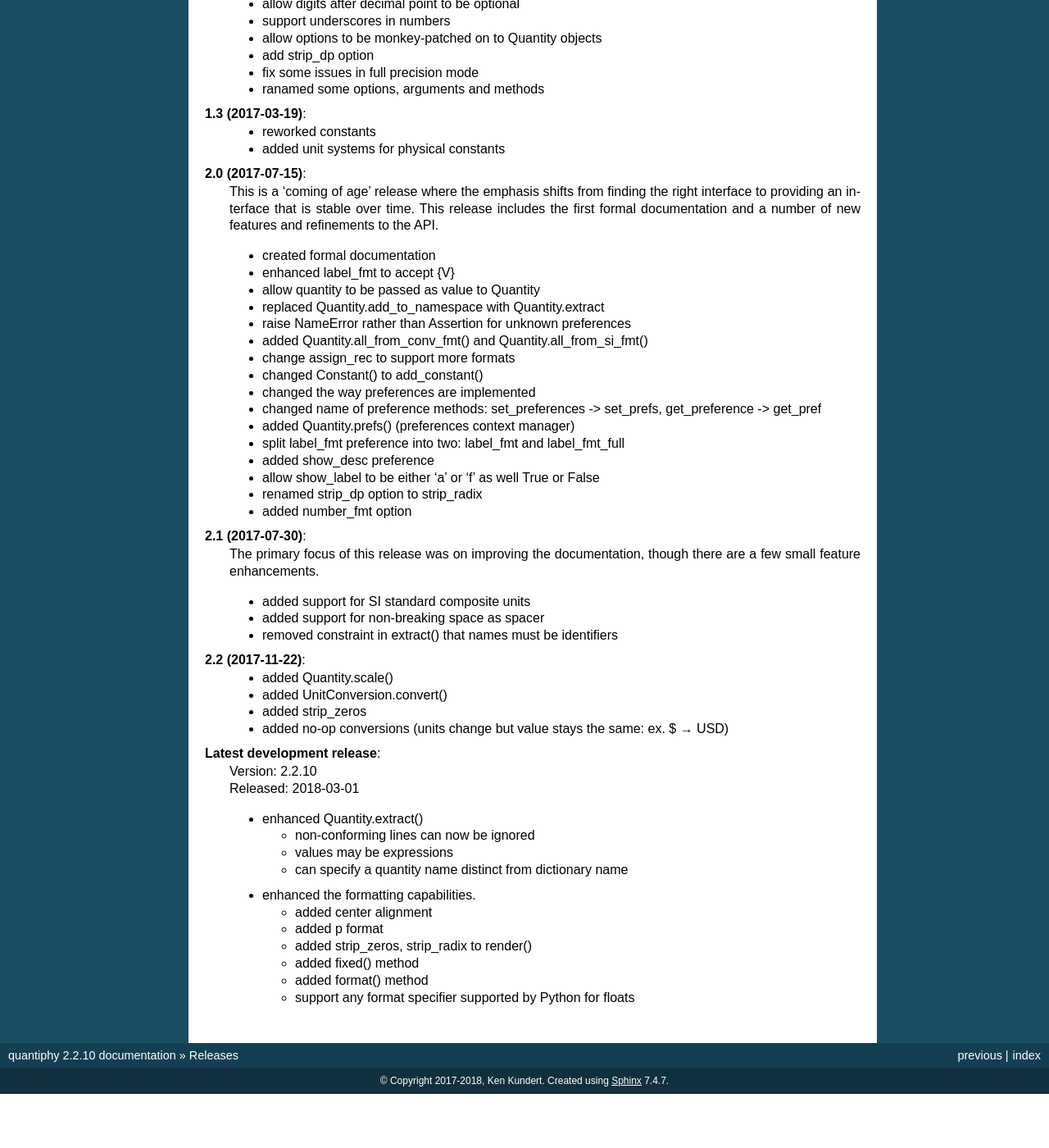
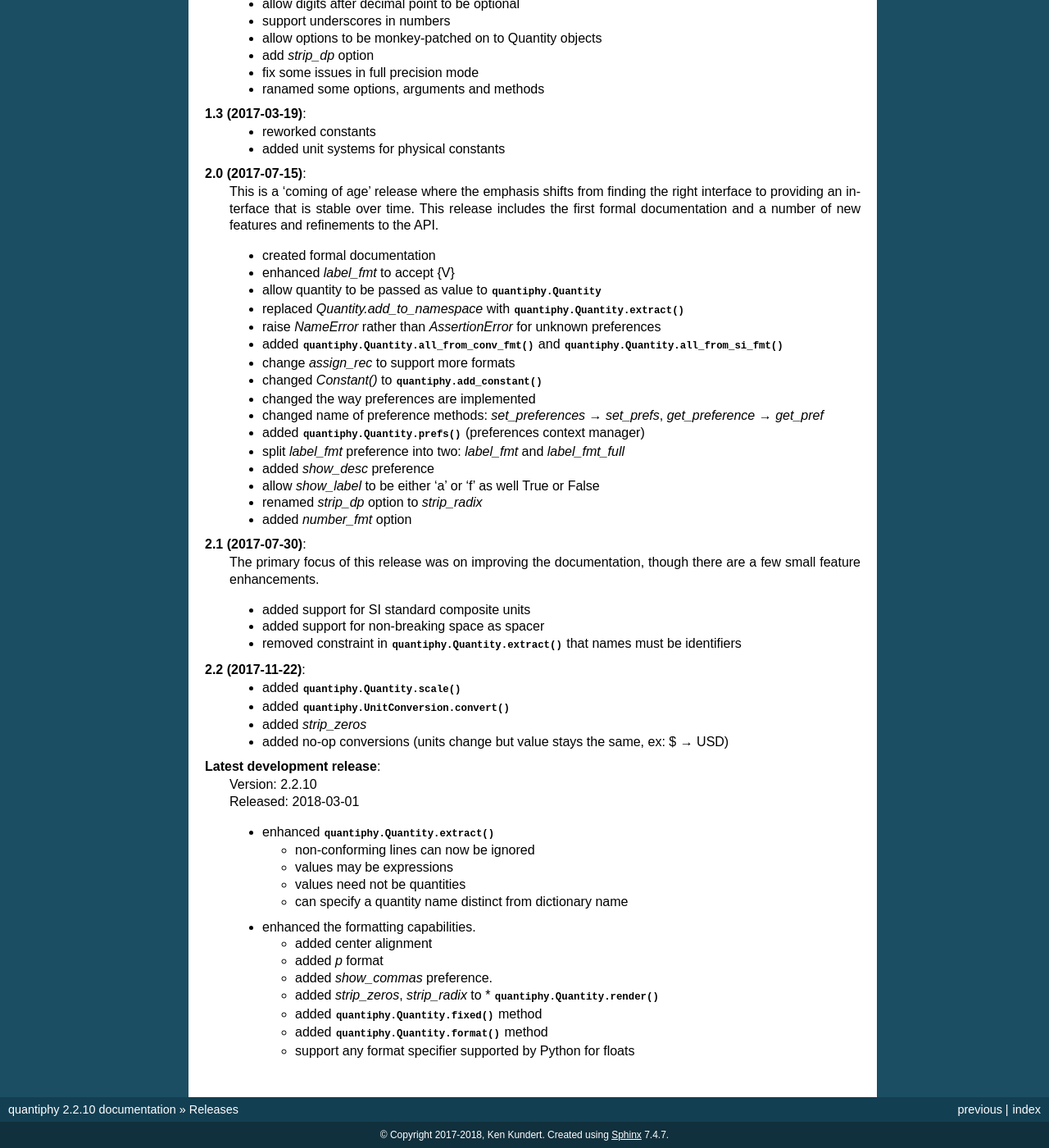
Before and after one commit to KenKundert/quantiphy, a Sphinx documentation site: the page built from doc/releases.rst, in a window 1280 px wide and 1400 px high, scrolled down 242 px. Shown: the whole window at 82% size. Built offline with Sphinx 7.4.7, drawn with Linux system fonts in a browser that asks for light colours; before the commit the page ends 1576 px from its top, so only the background shows below that; some of the changed text lies outside the part shown.

Commit message:
Tweak the releases documentation.

```diff
--- a/doc/releases.rst
+++ b/doc/releases.rst
@@ -2,17 +2,17 @@ Releases
 ========
 
 **1.0 (2016-11-26)**:
-    - Initial production release.
+    - initial production release.
 
 **1.1 (2016-11-27)**:
-    - Added *known_units* preference.
-    - Added *get_preference* class method.
+    - added *known_units* preference.
+    - added *get_preference* class method.
 
 **1.2 (2017-02-24)**:
     - allow digits after decimal point to be optional
     - support underscores in numbers
     - allow options to be monkey-patched on to Quantity objects
-    - add strip_dp option
+    - add *strip_dp* option
     - fix some issues in full precision mode
     - ranamed some options, arguments and methods
 
@@ -27,22 +27,24 @@ Releases
     and refinements to the API.
 
     - created formal documentation
-    - enhanced label_fmt to accept {V}
-    - allow quantity to be passed as value to Quantity
-    - replaced Quantity.add_to_namespace with Quantity.extract
-    - raise NameError rather than Assertion for unknown preferences
-    - added Quantity.all_from_conv_fmt() and Quantity.all_from_si_fmt()
-    - change assign_rec to support more formats
-    - changed Constant() to add_constant()
+    - enhanced *label_fmt* to accept {V}
+    - allow quantity to be passed as value to :class:`quantiphy.Quantity`
+    - replaced *Quantity.add_to_namespace* with
+      :meth:`quantiphy.Quantity.extract`
+    - raise *NameError* rather than *AssertionError* for unknown preferences
+    - added :meth:`quantiphy.Quantity.all_from_conv_fmt()` and
+      :meth:`quantiphy.Quantity.all_from_si_fmt()`
+    - change *assign_rec* to support more formats
+    - changed *Constant()* to :func:`quantiphy.add_constant()`
     - changed the way preferences are implemented
     - changed name of preference methods:
-      set_preferences -> set_prefs, get_preference -> get_pref
-    - added Quantity.prefs() (preferences context manager)
-    - split label_fmt preference into two: label_fmt and label_fmt_full
-    - added show_desc preference
-    - allow show_label to be either 'a' or 'f' as well True or False
-    - renamed strip_dp option to strip_radix
-    - added number_fmt option
+      *set_preferences* → *set_prefs*, *get_preference* → *get_pref*
+    - added :meth:`quantiphy.Quantity.prefs()` (preferences context manager)
+    - split *label_fmt* preference into two: *label_fmt* and *label_fmt_full*
+    - added *show_desc* preference
+    - allow *show_label* to be either 'a' or 'f' as well True or False
+    - renamed *strip_dp* option to *strip_radix*
+    - added *number_fmt* option
 
 
 **2.1 (2017-07-30)**:
@@ -51,29 +53,32 @@ Releases
 
     - added support for SI standard composite units
     - added support for non-breaking space as spacer
-    - removed constraint in extract() that names must be identifiers
+    - removed constraint in :meth:`quantiphy.Quantity.extract()` that names must
+      be identifiers
 
 **2.2 (2017-11-22)**:
-    - added Quantity.scale()
-    - added UnitConversion.convert()
-    - added strip_zeros
-    - added no-op conversions (units change but value stays the same: ex.  $ → USD)
+    - added :meth:`quantiphy.Quantity.scale()`
+    - added :meth:`quantiphy.UnitConversion.convert()`
+    - added *strip_zeros*
+    - added no-op conversions (units change but value stays the same, ex: $ → USD)
 
 **Latest development release**:
     | Version: 2.2.10
     | Released: 2018-03-01
 
-    - enhanced Quantity.extract()
+    - enhanced :meth:`quantiphy.Quantity.extract()`
 
       * non-conforming lines can now be ignored
       * values may be expressions
+      * values need not be quantities
       * can specify a quantity name distinct from dictionary name
 
     - enhanced the formatting capabilities.
 
       * added center alignment
-      * added p format
-      * added strip_zeros, strip_radix to render()
-      * added fixed() method
-      * added format() method
+      * added *p* format
+      * added *show_commas* preference.
+      * added *strip_zeros*, *strip_radix* to * :meth:`quantiphy.Quantity.render()`
+      * added :meth:`quantiphy.Quantity.fixed()` method
+      * added :meth:`quantiphy.Quantity.format()` method
       * support any format specifier supported by Python for floats
```
